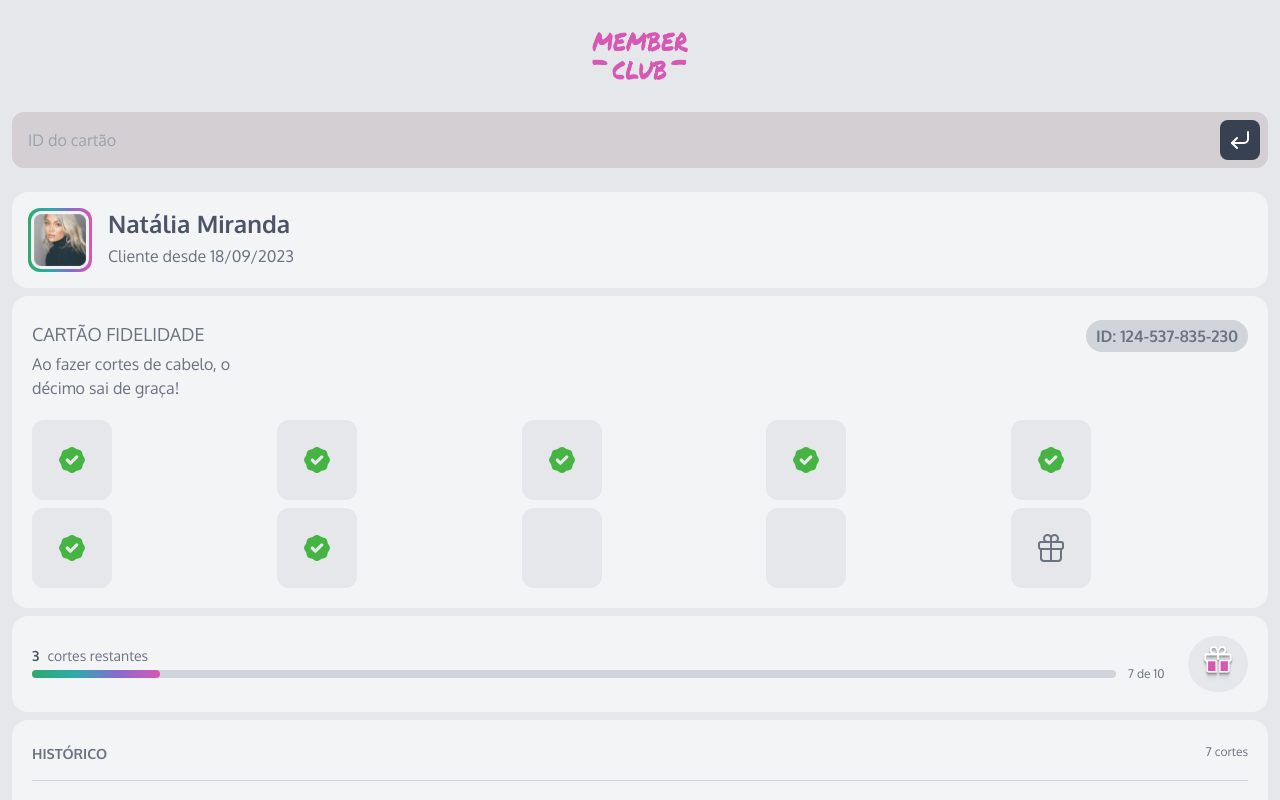
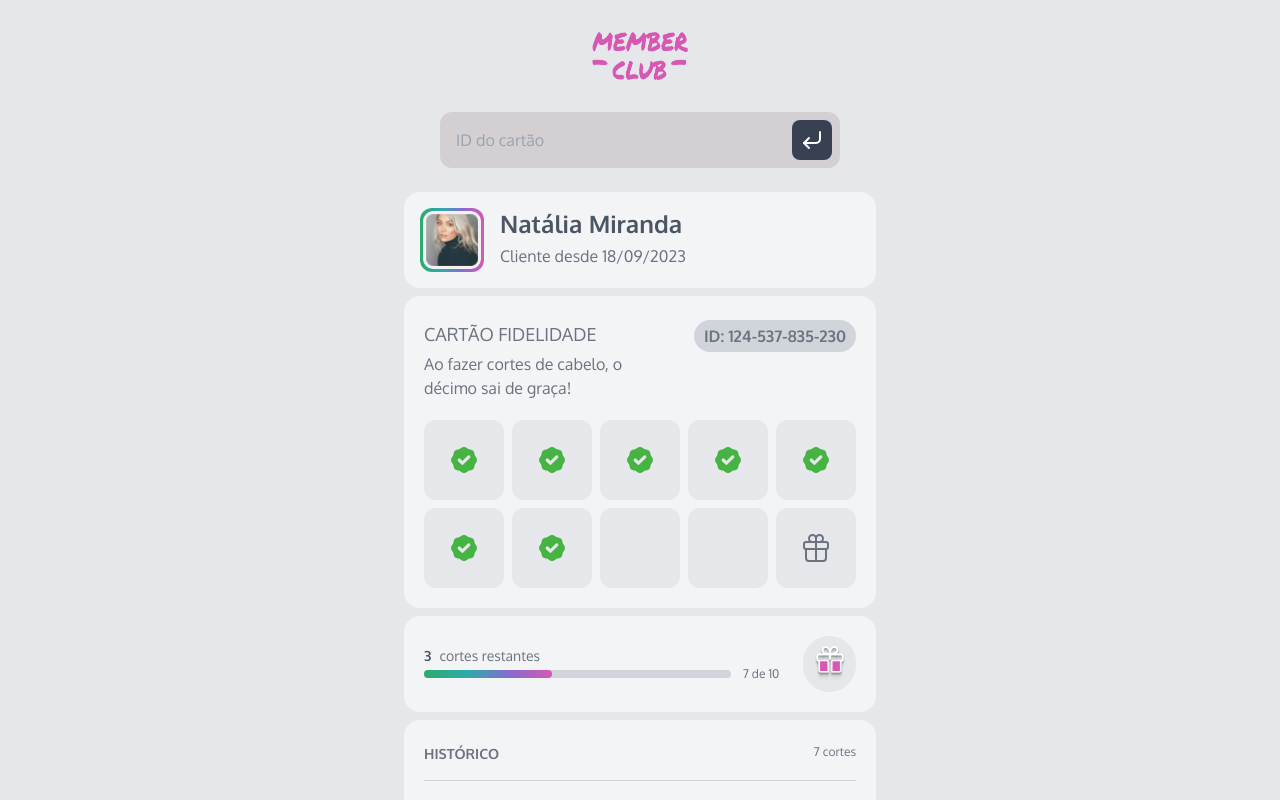
Before and after one commit to cesar7722a/cartao-de-fidelidade, a React (Vite) app: page / in a window 1280 px wide. Shown: the top 800 px of the page. Built offline with nearby package versions, Linux system fonts and the light colour scheme.

Commit message:
responsividade

```diff
--- a/src/App.tsx
+++ b/src/App.tsx
@@ -7,11 +7,12 @@ import { CardCorteRestantes } from "./components/cardCortesRestantes";
 
 function App() {
   return (
-    <div className="px-3 pb-4">
+    <div className="px-3 pb-4 flex flex-col items-center">
       <div className="h-28 flex items-center">
         <img src={logo} alt="logo imagem" className="w-24 h-12 mx-auto" />
       </div>
-      <div className="h-14 rounded-xl flex px-2 py-2 gap-3 bg-[#D3CFD2]">
+
+      <div className="h-14 rounded-xl flex md:w-[400px] w-full px-2 py-2 gap-3 bg-[#D3CFD2]">
         <input
           type="text"
           placeholder="ID do cartão"
```
